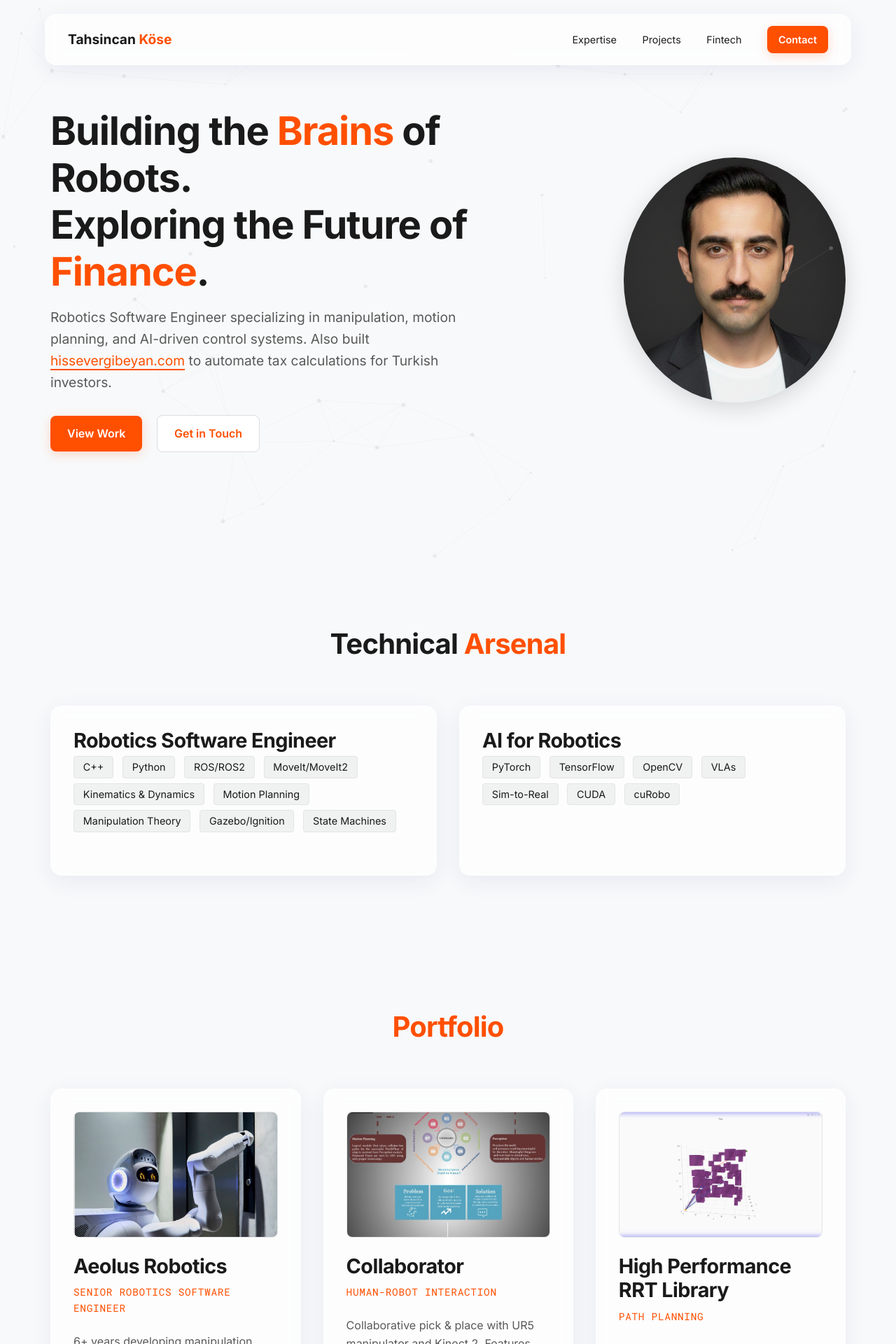
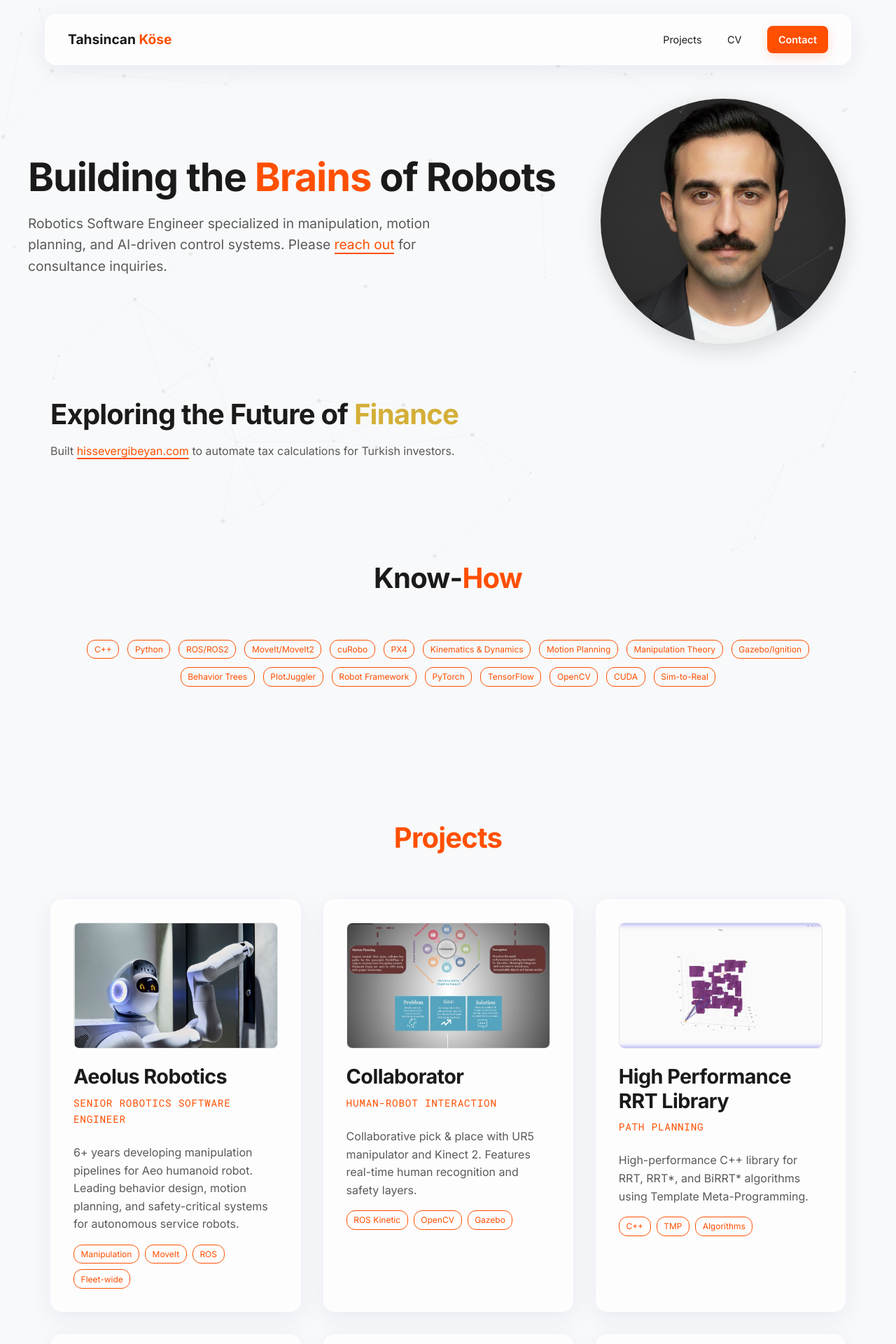
Before and after one commit to tahsinkose/tahsinkose.github.io, a PHP site: page / in a window 1280 px wide. Shown: the top 1920 px of the page at 70% size. Run offline with PHP 8.4, Linux system fonts and the light colour scheme.

Commit message:
Update site.

```diff
--- a/css/style.css
+++ b/css/style.css
@@ -98,7 +98,8 @@ a {
 
 /* Hero Section */
 .hero {
-    height: 100vh;
+    min-height: 75vh;
+    padding: 4rem 0 2rem;
     display: flex;
     align-items: center;
     position: relative;
--- a/index.html
+++ b/index.html
@@ -5,7 +5,7 @@
     <meta charset="UTF-8">
     <meta name="viewport" content="width=device-width, initial-scale=1.0">
     <title>Robotics & AI Engineer | Portfolio</title>
-    <meta name="description" content="Portfolio of a Robotics Software Engineer specializing in AI and Fintech.">
+    <meta name="description" content="Portfolio of a Robotics Software Engineer specialized in AI and Fintech.">
 
     <!-- Fonts -->
     <link rel="preconnect" href="https://fonts.googleapis.com">
@@ -27,9 +27,9 @@
         <div class="logo" style="font-weight: 700; font-size: 1.2rem;">Tahsincan <span
                 style="color: var(--accent-color);">Köse</span></div>
         <div class="nav-links">
-            <a href="#expertise" style="margin-left: 2rem; color: var(--text-primary); font-size: 0.9rem;">Expertise</a>
             <a href="#projects" style="margin-left: 2rem; color: var(--text-primary); font-size: 0.9rem;">Projects</a>
-            <a href="#fintech" style="margin-left: 2rem; color: var(--text-primary); font-size: 0.9rem;">Fintech</a>
+            <a href="assets/Tahsincan_Kose_CV.pdf" target="_blank" rel="noopener"
+                style="margin-left: 2rem; color: var(--text-primary); font-size: 0.9rem;">CV</a>
             <a href="#contact" class="btn btn-primary"
                 style="margin-left: 2rem; padding: 0.5rem 1rem; font-size: 0.9rem;">Contact</a>
         </div>
@@ -38,67 +38,56 @@
     <section class="hero container">
         <div style="display: flex; align-items: center; justify-content: space-between; gap: 4rem;">
             <div class="hero-content">
-                <h1>Building the <span style="color: var(--accent-color);">Brains</span> of Robots.<br>Exploring the
-                    Future of <span style="color: var(--accent-color);">Finance</span>.</h1>
+                <h1>Building the <span style="color: var(--accent-color);">Brains</span> of Robots</h1>
                 <p style="font-size: 1.2rem; max-width: 600px;">
-                    Robotics Software Engineer specializing in manipulation, motion planning, and AI-driven control
-                    systems.
-                    Also built <a href="https://hissevergibeyan.com" target="_blank"
-                        style="color: var(--accent-color); text-decoration: none; border-bottom: 2px solid var(--accent-color);">hissevergibeyan.com</a>
-                    to automate tax calculations for Turkish investors.
+                    Robotics Software Engineer specialized in manipulation, motion planning, and AI-driven control
+                    systems. Please <a href="mailto:tahsincankose@gmail.com"
+                        style="color: var(--accent-color); text-decoration: none; border-bottom: 2px solid var(--accent-color);">reach
+                        out</a> for consultance inquiries.
                 </p>
-                <div style="margin-top: 2rem;">
-                    <a href="#projects" class="btn btn-primary">View Work</a>
-                    <a href="#contact" class="btn"
-                        style="background: white; border: 1px solid #ddd; margin-left: 1rem;">Get
-                        in Touch</a>
-                </div>
             </div>
             <img src="assets/img/profile.png" alt="Tahsincan Köse" style="width: 350px; height: 350px; object-fit: cover; object-position: 50% 20%; border-radius: 50%;
                 box-shadow: 0 8px 32px rgba(22, 18, 18, 0.15);">
         </div>
     </section>
+    <section class="container" style="padding: 2rem 2rem 2rem; margin-top: -4rem;">
+        <h2 style="margin-bottom: 1rem;">Exploring the Future of <span style="color: #d4af37;">Finance</span></h2>
+        <p style="max-width: 700px;">
+            Built <a href="https://hissevergibeyan.com" target="_blank"
+                style="color: var(--accent-color); text-decoration: none; border-bottom: 2px solid var(--accent-color);">hissevergibeyan.com</a>
+            to automate tax calculations for Turkish investors.
+        </p>
     </section>
 
     <section id="expertise" class="container" style="padding: 6rem 2rem;">
-        <h2 style="text-align: center; margin-bottom: 4rem;">Technical <span
-                style="color: var(--accent-color);">Arsenal</span></h2>
+        <h2 style="text-align: center; margin-bottom: 4rem;">Know-<span style="color: var(--accent-color);">How</span>
+        </h2>
 
-        <div class="grid-2">
-            <!-- Robotics Card -->
-            <div class="glass-panel card">
-                <h3>Robotics Software Engineer</h3>
-                <ul class="tech-list">
-                    <li><span>C++</span></li>
-                    <li><span>Python</span></li>
-                    <li><span>ROS/ROS2</span></li>
-                    <li><span>MoveIt/MoveIt2</span></li>
-                    <li><span>Kinematics & Dynamics</span></li>
-                    <li><span>Motion Planning</span></li>
-                    <li><span>Manipulation Theory</span></li>
-                    <li><span>Gazebo/Ignition</span></li>
-                    <li><span>State Machines</span></li>
-                </ul>
-            </div>
-
-            <div class="glass-panel card">
-                <h3>AI for Robotics</h3>
-                <ul class="tech-list">
-                    <li><span>PyTorch</span></li>
-                    <li><span>TensorFlow</span></li>
-                    <li><span>OpenCV</span></li>
-                    <li><span>VLAs</span></li>
-                    <li><span>Sim-to-Real</span></li>
-                    <li><span>CUDA</span></li>
-                    <li><span>cuRobo</span></li>
-                </ul>
-            </div>
+        <div class="tech-tags" style="justify-content: center; gap: 0.75rem;">
+            <span>C++</span>
+            <span>Python</span>
+            <span>ROS/ROS2</span>
+            <span>MoveIt/MoveIt2</span>
+            <span>cuRobo</span>
+            <span>PX4</span>
+            <span>Kinematics &amp; Dynamics</span>
+            <span>Motion Planning</span>
+            <span>Manipulation Theory</span>
+            <span>Gazebo/Ignition</span>
+            <span>Behavior Trees</span>
+            <span>PlotJuggler</span>
+            <span>Robot Framework</span>
+            <span>PyTorch</span>
+            <span>TensorFlow</span>
+            <span>OpenCV</span>
+            <span>CUDA</span>
+            <span>Sim-to-Real</span>
         </div>
     </section>
 
     <section id="projects" class="container" style="padding: 6rem 2rem;">
         <h2 style="text-align: center; margin-bottom: 4rem;"><span style="color: var(--accent-color);">
-                Portfolio</span></h2>
+                Projects</span></h2>
 
         <div class="grid-3">
             <!-- Project 1 -->
@@ -191,7 +180,7 @@
 
     <section id="contact" class="container" style="padding: 6rem 2rem; text-align: center;">
         <div style="margin-top: 2rem;">
-            <a href="mailto:tahsincankose@gmail.com" class="btn btn-primary">Send Signal</a>
+            <a href="mailto:tahsincankose@gmail.com" class="btn btn-primary">Mail</a>
             <a href="https://github.com/tahsinkose" class="btn"
                 style="background: white; border: 1px solid #ddd; margin-left: 1rem;">GitHub</a>
             <a href="https://linkedin.com/in/tahsincankose" class="btn"
```
Also changed, not shown: 1 other file.
